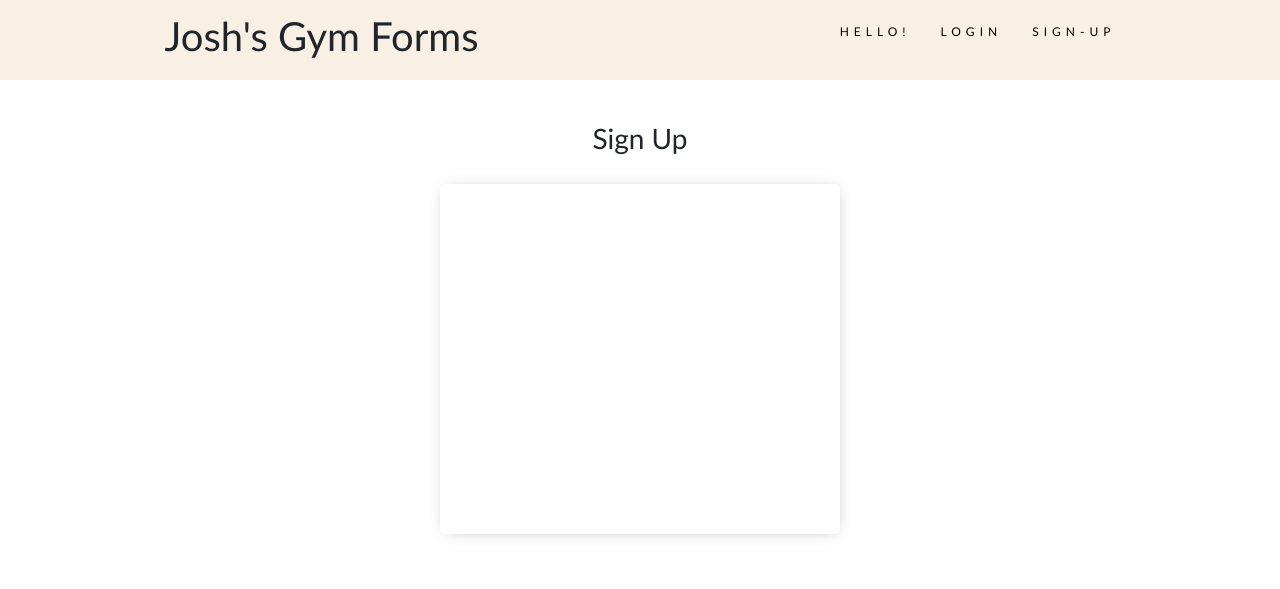
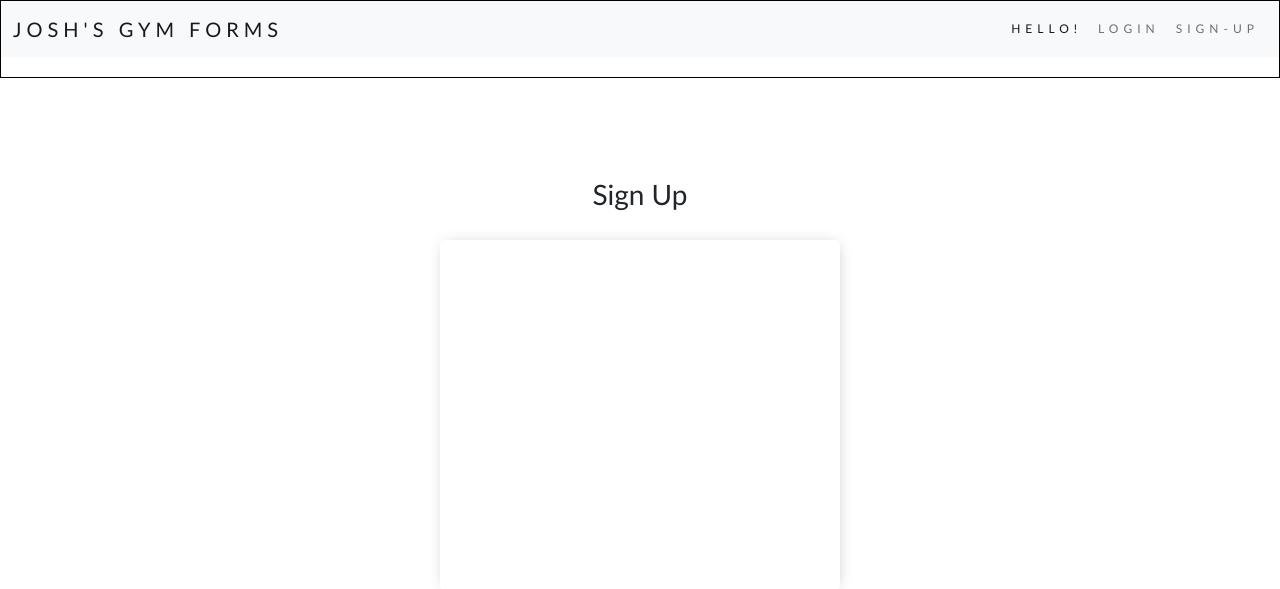
Before and after one commit to joshuaanyang/GymExercises, a Flask app: template templates/new-sign-up.html in a window 1280 px wide. Shown: the top 589 px of the page. Run offline with Flask 2, Linux system fonts and the light colour scheme; the template is opened without the code that fills it, so the values that code supplies are empty; some libraries are stand-ins or nearby versions.

Commit message:
Sign up page navbar

```diff
--- a/templates/new-sign-up.html
+++ b/templates/new-sign-up.html
@@ -2,6 +2,9 @@
 <html lang="en">
 <head>
     <meta charset="UTF-8">
+  <meta name="viewport" content="width=device-width, initial-scale=1, shrink-to-fit=no">
+  <meta name="description" content="">
+  <meta name="author" content="">
     <title>Title</title>
     <link href="https://cdn.jsdelivr.net/npm/bootstrap@5.1.3/dist/css/bootstrap.min.css" rel="stylesheet" integrity="sha384-1BmE4kWBq78iYhFldvKuhfTAU6auU8tT94WrHftjDbrCEXSU1oBoqyl2QvZ6jIW3" crossorigin="anonymous">
     <link rel="stylesheet" href="../static/css/new-styles.css">
@@ -10,22 +13,58 @@
 </head>
 <body>
     <div class="my-container">
-        <nav class="navigations fixed-top">
-            <h1>Josh's Gym Forms</h1>
+        <!-- <nav class="navigations fixed-top navbar navbar-expand-lg my-nav">
+            <div class="container">
 
-            <ul>
-                <li>
-                    <a href="#">Hello!</a>
+            <a class="navbar-brand" href="#">Josh's Gym Forms</a>
+
+            <button class="navbar-toggler my-toggler" type="button" data-bs-toggle="collapse" data-bs-target="#navbarTogglerDemo02" aria-controls="navbarTogglerDemo02" aria-expanded="false" aria-label="Toggle navigation">
+                Menu <i class="fa-solid fa-bars nav-toggle"></i>
+              </button>
+
+              <div class="collapse navbar-collapse  justify-content-end" id="navbarTogglerDemo02">
+            <ul class="navbar-nav ml-auto">
+
+                <li class="nav-item">
+                    <a class="nav-link" href="#">Hello!</a>
                 </li>
-                <li>
-                    <a  href="#">Login</a>
+
+                <li class="nav-item">
+                    <a class="nav-link" href="#">Login</a>
                 </li>
-                <li >
-                    <a href="#">Sign-Up</a>
+
+                <li class="nav-item">
+                    <a class="nav-link" href="#">Sign-Up</a>
                 </li>
             </ul>
+              </div>
 
-        </nav>
+            </div>
+        </nav> -->
+        <nav class="navbar navbar-expand-lg navbar-light bg-light">
+            <div class="container-fluid">
+              <a class="navbar-brand" href="#">Josh's Gym Forms</a>
+              <button class="navbar-toggler" type="button" data-bs-toggle="collapse" data-bs-target="#navbarText" aria-controls="navbarText" aria-expanded="false" aria-label="Toggle navigation">
+                <span class="navbar-toggler-icon"></span>
+              </button>
+              <div class="collapse navbar-collapse justify-content-end" id="navbarText">
+                <ul class="navbar-nav ">
+                  <li class="nav-item">
+                    <a class="nav-link active" aria-current="page" href="#">Hello!</a>
+                  </li>
+                  <li class="nav-item">
+                    <a class="nav-link" href="#">Login</a>
+                  </li>
+                  <li class="nav-item">
+                    <a class="nav-link" href="#">Sign-Up</a>
+                  </li>
+                </ul>
+                <!-- <span class="navbar-text">
+                  Navbar text with an inline element
+                </span> -->
+              </div>
+            </div>
+          </nav>
     </div>
 
     <div class="my-login-container">
@@ -38,5 +77,6 @@
         </div>
 
     </div>
+    <script src="https://cdn.jsdelivr.net/npm/bootstrap@5.1.3/dist/js/bootstrap.bundle.min.js" integrity="sha384-ka7Sk0Gln4gmtz2MlQnikT1wXgYsOg+OMhuP+IlRH9sENBO0LRn5q+8nbTov4+1p" crossorigin="anonymous"></script>
 </body>
 </html>
```
